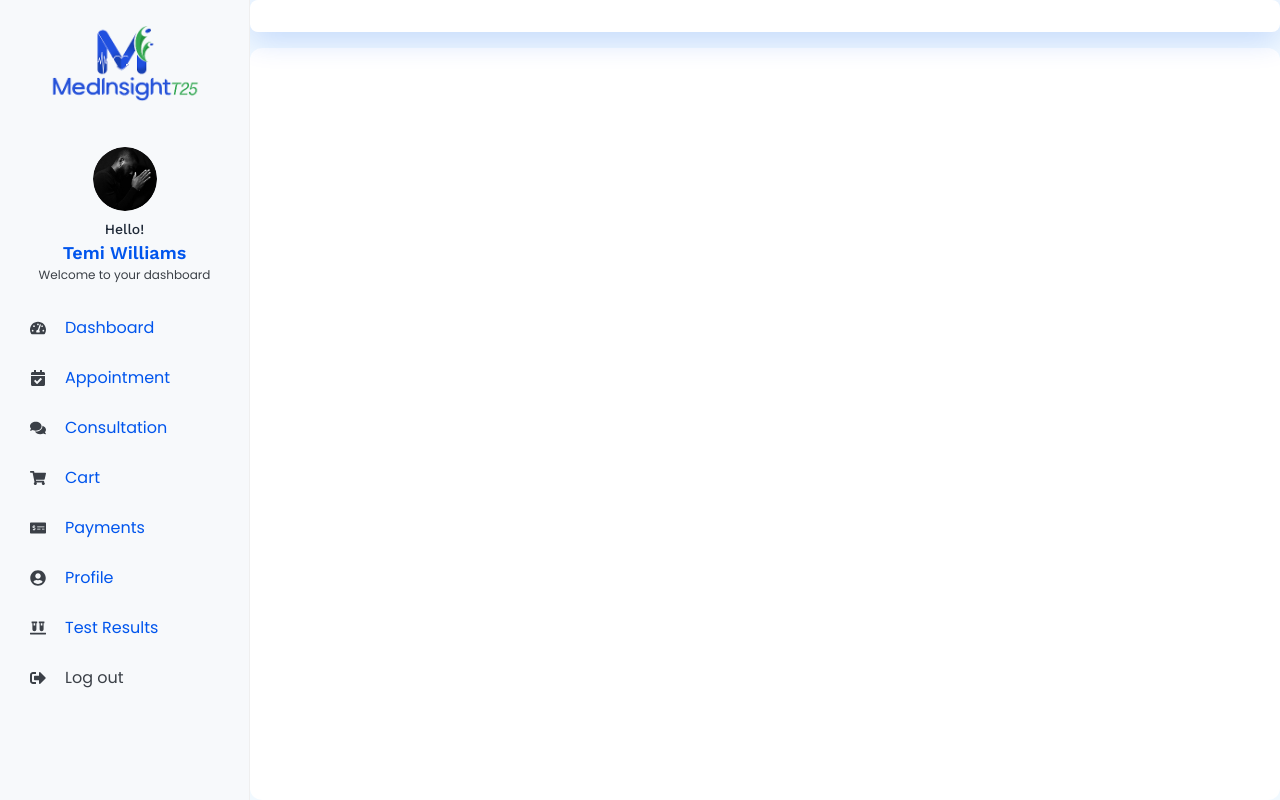
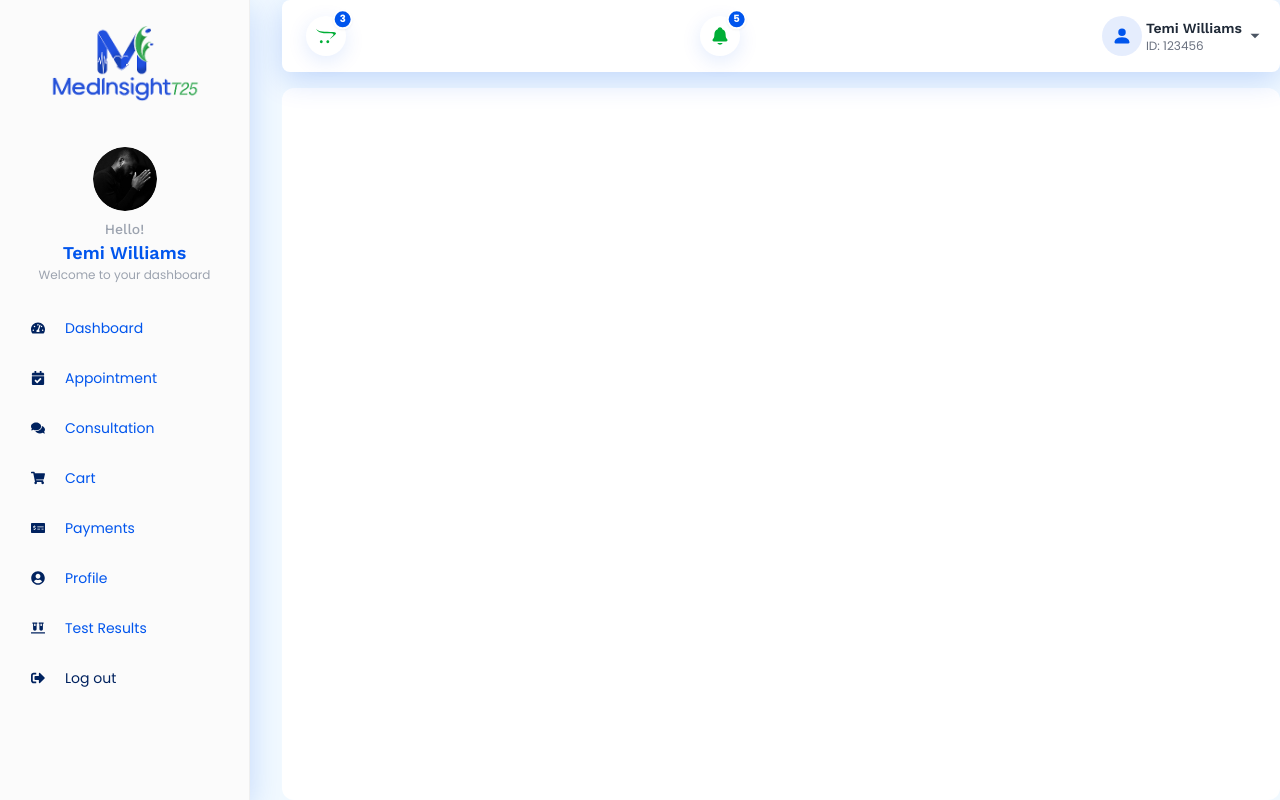
Before and after one commit to MedInsightT25-Project-Organization/medinsight-frontend-codebase, a React (Vite) app: page /patient-dashboard in a window 1280 px wide. Built offline with nearby package versions, Linux system fonts and the light colour scheme.

Commit message:
vercel correction - sidebar

```diff
--- a/src/Pages/Dashboards/PatientDashboard/PatientDashboard.jsx
+++ b/src/Pages/Dashboards/PatientDashboard/PatientDashboard.jsx
@@ -1,9 +1,13 @@
 import React, { useState } from "react";
 import { Outlet, NavLink, useNavigate } from "react-router-dom";
 import { Sidebar, Menu, MenuItem } from "react-pro-sidebar";
-import { FaTachometerAlt, FaCalendarCheck, FaComments, FaShoppingCart, FaMoneyCheckAlt, FaUserCircle, FaVials, FaSignOutAlt } from "react-icons/fa";
+import { FaTachometerAlt, FaCalendarCheck, FaComments, FaShoppingCart, FaMoneyCheckAlt, FaUserCircle, FaVials, FaSignOutAlt, FaBars } from "react-icons/fa";
 import Logo from '../../../assets/MEDINSIGHT LOGO-2.png';
 import ProfilePhoto from '../../../assets/profile-photo.png';
+import { IoMdArrowDropdown } from "react-icons/io";
+import { BsPersonFill } from "react-icons/bs";
+import { IoNotifications } from "react-icons/io5";
+import { FaOpencart } from "react-icons/fa6";
 
 const PatientDashboard = () => {
     const navigate = useNavigate();
@@ -12,6 +16,10 @@ const PatientDashboard = () => {
     const handleLogout = () => {
         alert("Logging out...");
         navigate("/patient-sign-in");
+    };
+
+    const handleMenuClick = () => {
+        if (window.innerWidth < 768) setCollapsed(true);
     };
 
     const SidebarLink = ({ to, icon, label }) => (
@@ -24,9 +32,16 @@ const PatientDashboard = () => {
 
     return (
         <div className="flex h-screen overflow-hidden">
-            {/* Sidebar with React Pro Sidebar's default styling */}
-            <Sidebar collapsed={collapsed} onMouseEnter={() => setCollapsed(false)} onMouseLeave={() => setCollapsed(true)}>
-                <div className="p-3">
+            {/* Sidebar */}
+            <Sidebar
+                collapsed={collapsed}
+                onMouseEnter={() => setCollapsed(false)}
+                onMouseLeave={() => setCollapsed(true)}
+                className={`bg-white soft-shadow text-darkPrimary transition-all duration-300
+                            ${collapsed ? 'w-10' : 'w-[80px] md:w-[250px]'}
+                            fixed md:relative z-30 h-full overflow-hidden`}
+            >
+                <div className="py-3">
                     <img src={Logo} alt="MedInsight Logo" className="w-full max-w-[150px] mx-auto" />
                 </div>
 
@@ -36,13 +51,13 @@ const PatientDashboard = () => {
                         alt="Profile"
                         className="rounded-full w-16 h-16 object-cover mx-auto"
                     />
-                    <h4 className="text-sm text-gray-800 font-medium mt-2">Hello!</h4>
+                    <h4 className="text-sm text-gray-400 font-medium mt-2">Hello!</h4>
                     <h3 className="text-primary font-semibold text-lg">Temi Williams</h3>
-                    <p className="text-xs">Welcome to your dashboard</p>
+                    <p className="text-xs text-gray-400">Welcome to your dashboard</p>
                 </div>
 
                 {/* Menu Items */}
-                <Menu>
+                <Menu className="text-sm overflow-y-auto">
                     <SidebarLink to="" icon={<FaTachometerAlt />} label="Dashboard" />
                     <SidebarLink to="appointment" icon={<FaCalendarCheck />} label="Appointment" />
                     <SidebarLink to="consultation" icon={<FaComments />} label="Consultation" />
@@ -57,16 +72,54 @@ const PatientDashboard = () => {
             </Sidebar>
 
             {/* Main Content */}
-            <main className="flex-1 min-h-0 flex flex-col overflow-hidden">
-                <div className="bg-white soft-shadow w-full p-4 rounded-lg sticky top-0 z-20">
-                    {/* Your top bar or header content */}
+            <main className="flex-1 min-h-0 flex flex-col overflow-hidden transition-all duration-300 pl-2 sm:pl-8">
+                {/* Top bar */}
+                <div className="bg-white soft-shadow w-full p-4 rounded-lg sticky top-0 z-20 flex justify-between items-center">
+                    <button
+                        className="text-gray-800 p-2 hover:text-primary md:hidden"
+                        onClick={() => setCollapsed(!collapsed)}
+                    >
+                        <FaBars size={20} />
+                    </button>
+                    {/*  */}
+                    {/*  */}
+
+                    <div className="relative inline-flex items-center justify-center w-10 h-10 rounded-full  bg-white card-shadow mx-2">
+                        <FaOpencart className="text-xl text-secondary" />
+                        <span className="absolute top-0 right-0 transform translate-x-1/3 -translate-y-1/3 bg-primary text-white text-[10px] font-bold w-5 h-5 flex items-center justify-center rounded-full border-2 border-white shadow-sm">
+                            3
+                        </span>
+                    </div>
+
+                    <div className="relative inline-flex items-center justify-center w-10 h-10 rounded-full bg-white card-shadow mx-2">
+                        <IoNotifications className="text-xl text-secondary" />
+                        <span className="absolute top-0 right-0 transform translate-x-1/3 -translate-y-1/3 bg-primary text-white text-[10px] font-bold w-5 h-5 flex items-center justify-center rounded-full border-2 border-white shadow-sm">
+                            5
+                        </span>
+                    </div>
+                    {/*  */}
+                    <div className="flex items-center gap-1  cursor-pointer transition ml-4">
+                        <div className="w-10 h-10 bg-primary/10 text-primary flex items-center justify-center rounded-full text-xl">
+                            <BsPersonFill />
+                        </div>
+
+                        <div className="hidden sm:flex flex-col text-sm">
+                            <h5 className="font-semibold text-gray-800">Temi Williams</h5>
+                            <p className="text-gray-500 text-xs">ID: 123456</p>
+                        </div>
+
+                        <IoMdArrowDropdown className="hidden sm:block text-gray-600 text-lg ml-auto" />
+                    </div>
+
+
                 </div>
 
+                {/* Main content */}
                 <div className="flex-1 overflow-y-auto bg-white p-4 rounded-xl mt-4">
                     <Outlet />
                 </div>
-            </main>
-        </div>
+            </main >
+        </div >
     );
 };
 
```
